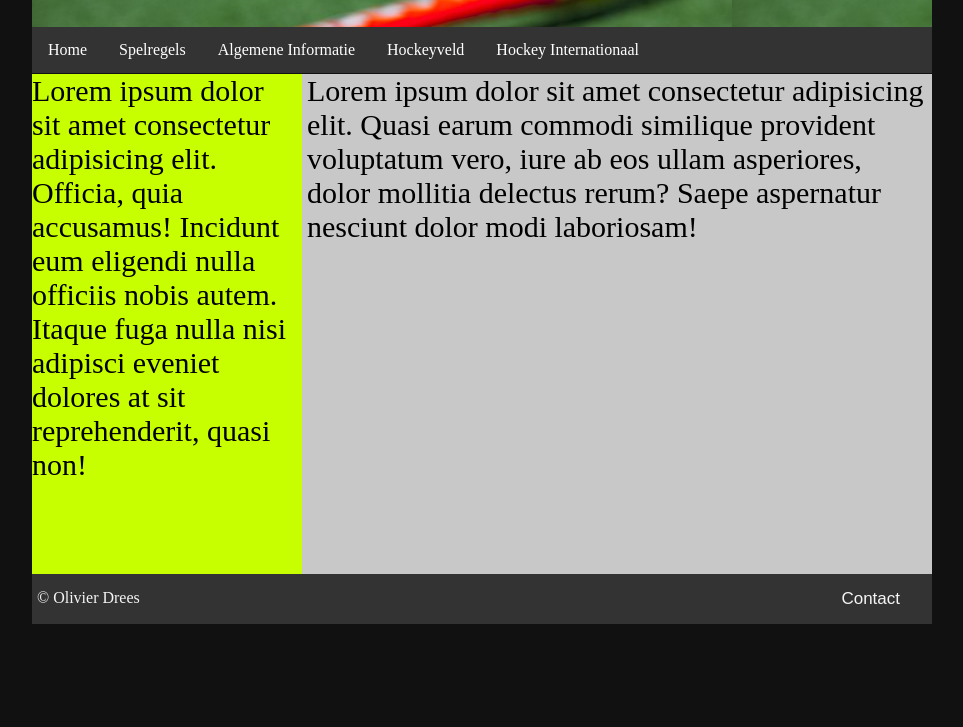
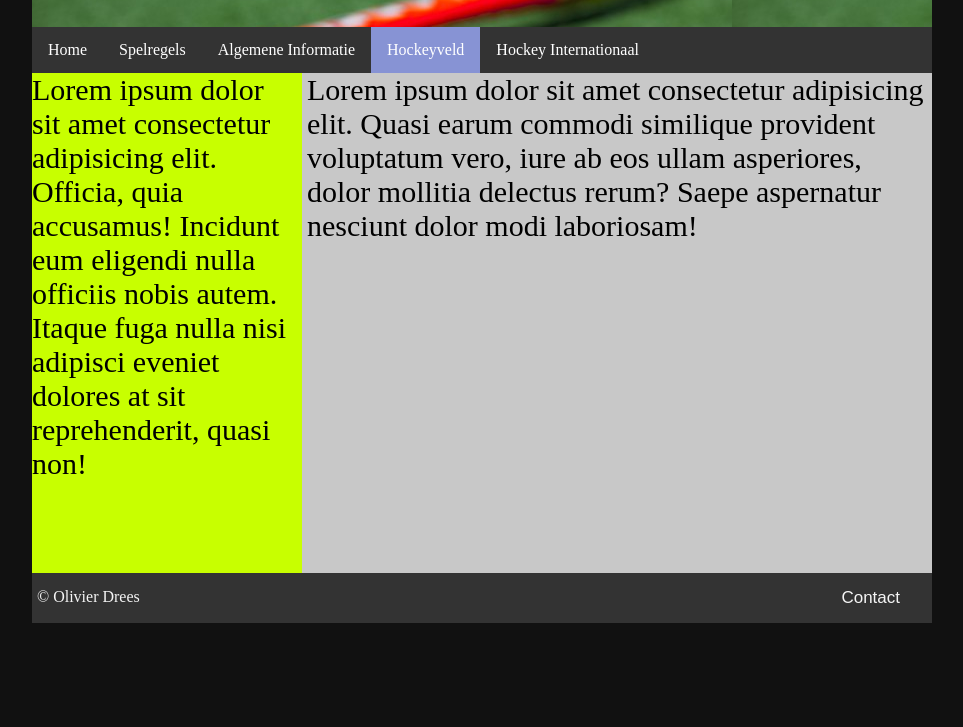
Before and after one commit to olvu400/website, a plain HTML site: page veld.html in a window 1280 px wide. Shown: the part 73-800 px from the top of the page, without its empty margins (158-1121 px from the left). Drawn offline with Linux system fonts and the light colour scheme.

Commit message:
active page toegevoegd

```diff
--- a/style.css
+++ b/style.css
@@ -27,7 +27,7 @@ header{
 }
 
 nav{
-    height: 47px;
+    height: 46px;
     text-align: center;
 }
 
@@ -115,3 +115,7 @@ li a {
 li a:hover {
     background-color: #111
 }
+
+.active_page {
+    background-color: #8793d4;
+}
--- a/veld.html
+++ b/veld.html
@@ -19,7 +19,7 @@
                     <li><a href="index.html">Home</a></li>
                     <li><a href="spelregels.html">Spelregels</a></li>
                     <li><a href="algemene_informatie.html">Algemene Informatie</a></li>
-                    <li><a href="veld.html">Hockeyveld</a></li>
+                    <li class="active_page"><a href="veld.html">Hockeyveld</a></li>
                     <li><a href="internationaal.html">Hockey Internationaal</a></li>
                 </ul>
             </nav>
```
Also changed, not shown: algemene_informatie.html (+1 -1 lines), index.html (+1 -1 lines), internationaal.html (+1 -1 lines), spelregels.html (+1 -1 lines).
